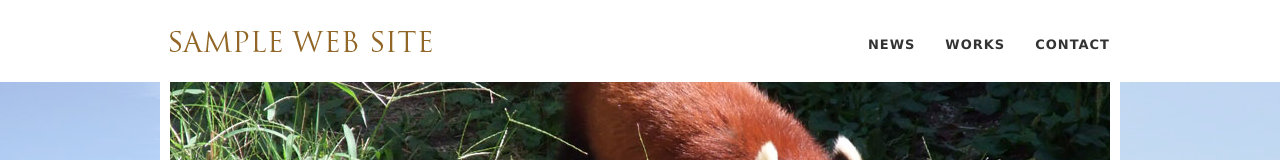
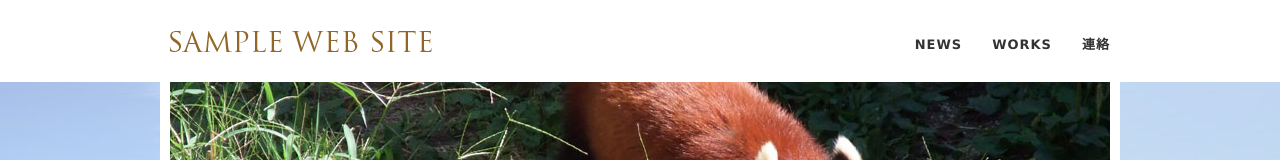
Before and after one commit to AyumiC/portforioC, a plain HTML site: page index.html in a window 1280 px wide. Shown: the top 160 px of the page. Drawn offline with Linux system fonts and the light colour scheme.

Commit message:
連絡先に名前変更

```diff
--- a/index.html
+++ b/index.html
@@ -41,7 +41,7 @@ $(function() {
             <ul>
                 <li class="home active"><a href="index.html">NEWS</a></li>
                 <li><a href="sample.html">WORKS</a></li>
-                <li><a href="index.html">CONTACT</a></li>
+                <li><a href="index.html">連絡</a></li>
 
             </ul>
         </div><!-- /#menu -->
```
